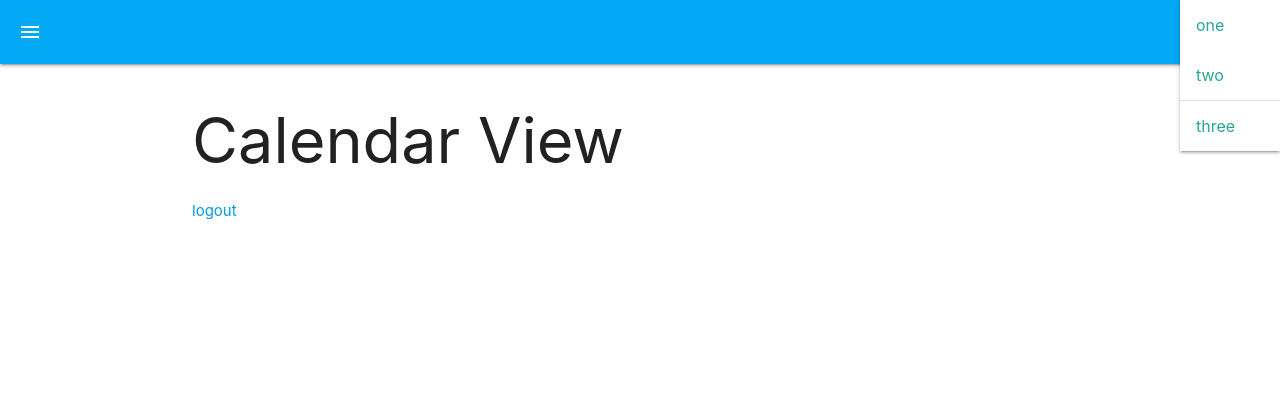
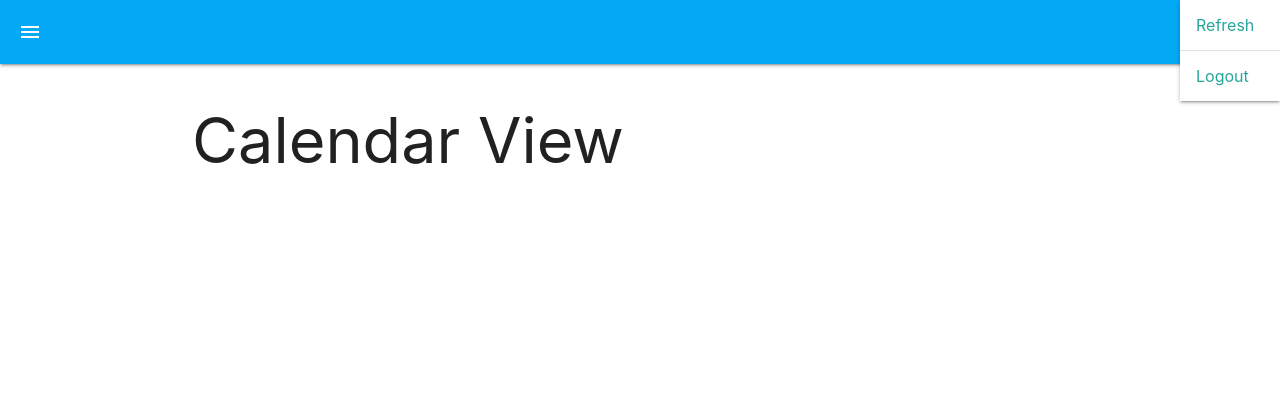
Before and after one commit to PPM-Fi/cepf, a Django app: page / in a window 1280 px wide, after a click on "more_vert". Shown: the top 420 px of the page. Run offline with Django 3.2, Linux system fonts and the light colour scheme; the visitor is signed in with stand-in values (Sample User, id 1).

Commit message:
added refresh and logout to the kebab menu

```diff
--- a/src/templates/analytics.html
+++ b/src/templates/analytics.html
@@ -24,10 +24,9 @@
         </ul>
         <!-- Dropdown Structure -->
         <ul id="dropdown1" class="dropdown-content">
-                <li><a href="#!">one</a></li>
-                <li><a href="#!">two</a></li>
+                <li><a href="javascript:window.location.reload(true)">Refresh</a></li>
                 <li class="divider"></li>
-                <li><a href="#!">three</a></li>
+                <li><a href="{% url 'logout' %}">Logout</a></li>
         </ul>
 </header>
 
@@ -35,7 +34,6 @@
         <div class="container form-container">
                 <div class="row">
                         <h1>Analytics View</h1>
-                        <p><a href="{% url 'logout' %}">logout</a></p>
                 </div>
         </div>
 </main>
--- a/src/templates/calendar.html
+++ b/src/templates/calendar.html
@@ -24,10 +24,9 @@
         </ul>
         <!-- Dropdown Structure -->
         <ul id="dropdown1" class="dropdown-content">
-                <li><a href="#!">one</a></li>
-                <li><a href="#!">two</a></li>
+                <li><a href="javascript:window.location.reload(true)">Refresh</a></li>
                 <li class="divider"></li>
-                <li><a href="#!">three</a></li>
+                <li><a href="{% url 'logout' %}">Logout</a></li>
         </ul>
 </header>
 
@@ -35,7 +34,6 @@
         <div class="container form-container">
                 <div class="row">
                         <h1>Calendar View</h1>
-                        <p><a href="{% url 'logout' %}">logout</a></p>
                 </div>
         </div>
 </main>
--- a/src/templates/communities.html
+++ b/src/templates/communities.html
@@ -24,10 +24,9 @@
         </ul>
         <!-- Dropdown Structure -->
         <ul id="dropdown1" class="dropdown-content">
-                <li><a href="#!">one</a></li>
-                <li><a href="#!">two</a></li>
+                <li><a href="javascript:window.location.reload(true)">Refresh</a></li>
                 <li class="divider"></li>
-                <li><a href="#!">three</a></li>
+                <li><a href="{% url 'logout' %}">Logout</a></li>
         </ul>
 </header>
 
@@ -35,7 +34,6 @@
         <div class="container form-container">
                 <div class="row">
                         <h1>Communities View</h1>
-                        <p><a href="{% url 'logout' %}">logout</a></p>
                 </div>
         </div>
 </main>
```
